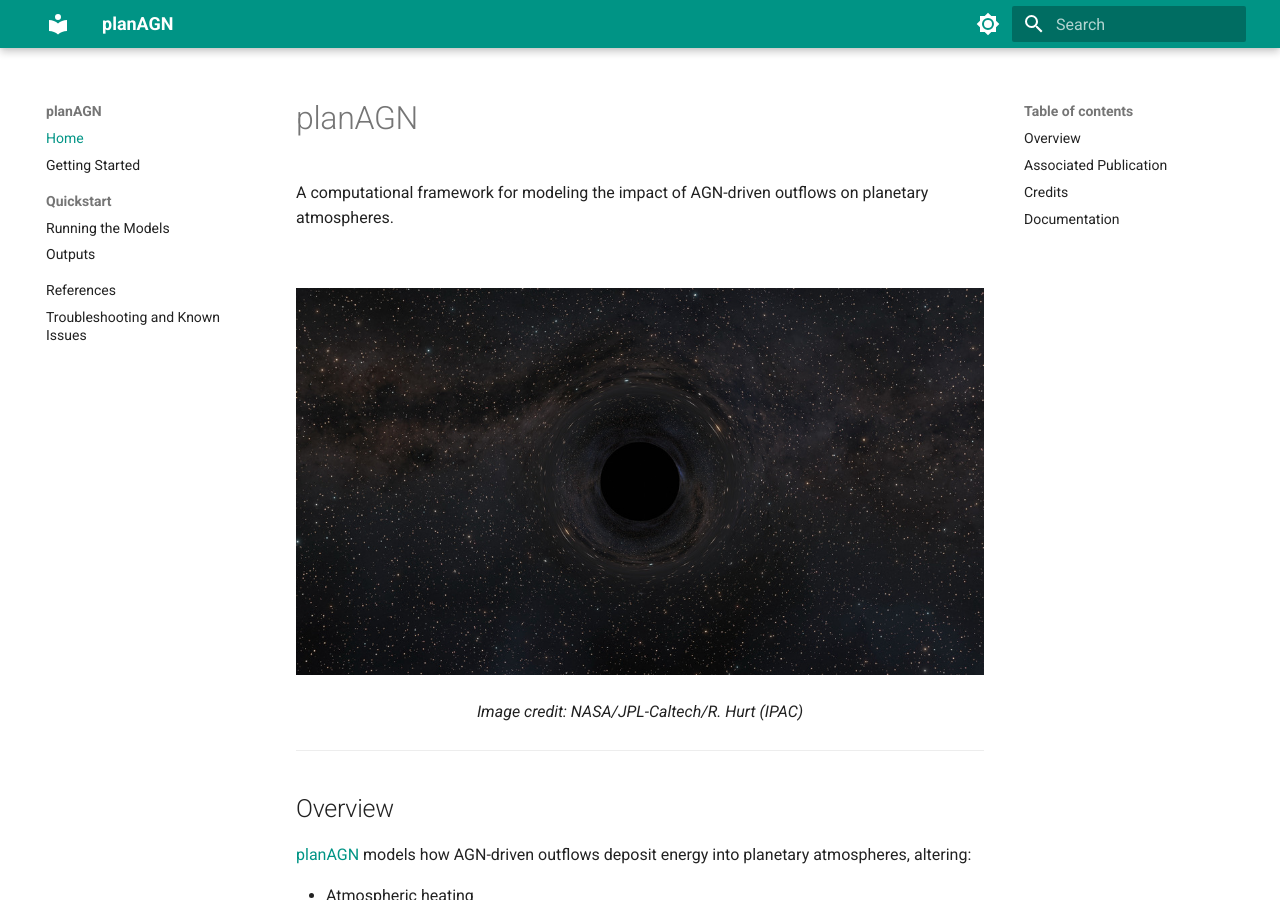
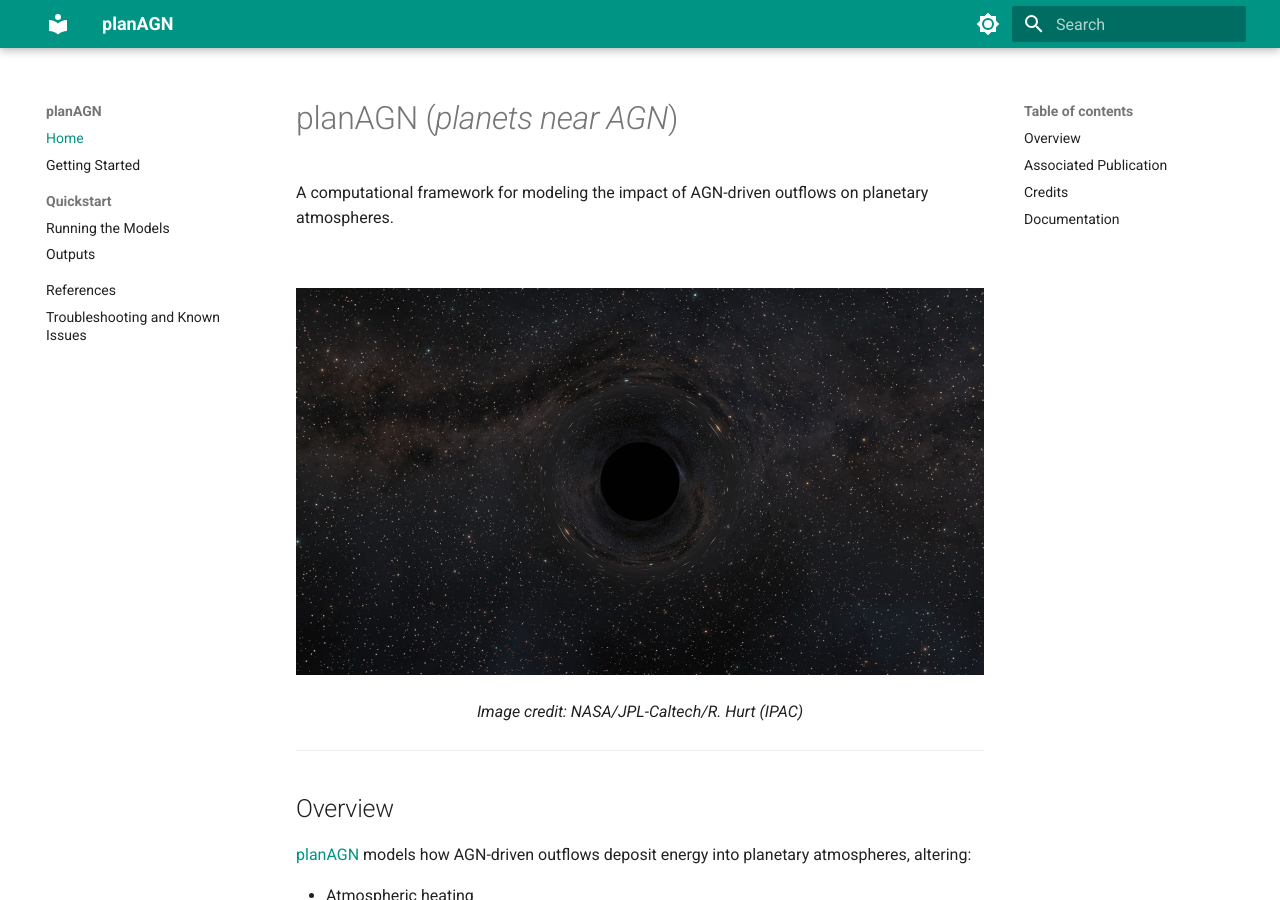
Before and after one commit to jourdanwaas/planAGN, an MkDocs documentation site: the page built from docs/docs/index.md, in a window 1280 px wide and 900 px high. Built offline with MkDocs 1.6.1 and Material for MkDocs 9.7.7, drawn with Linux system fonts in a browser that asks for light colours.

Commit message:
added *planets near AGN*

```diff
--- a/docs/docs/index.md
+++ b/docs/docs/index.md
@@ -1,4 +1,4 @@
-# planAGN
+# planAGN (*planets near AGN*)
 
 A computational framework for modeling the impact of AGN-driven outflows on planetary atmospheres.
 
```
